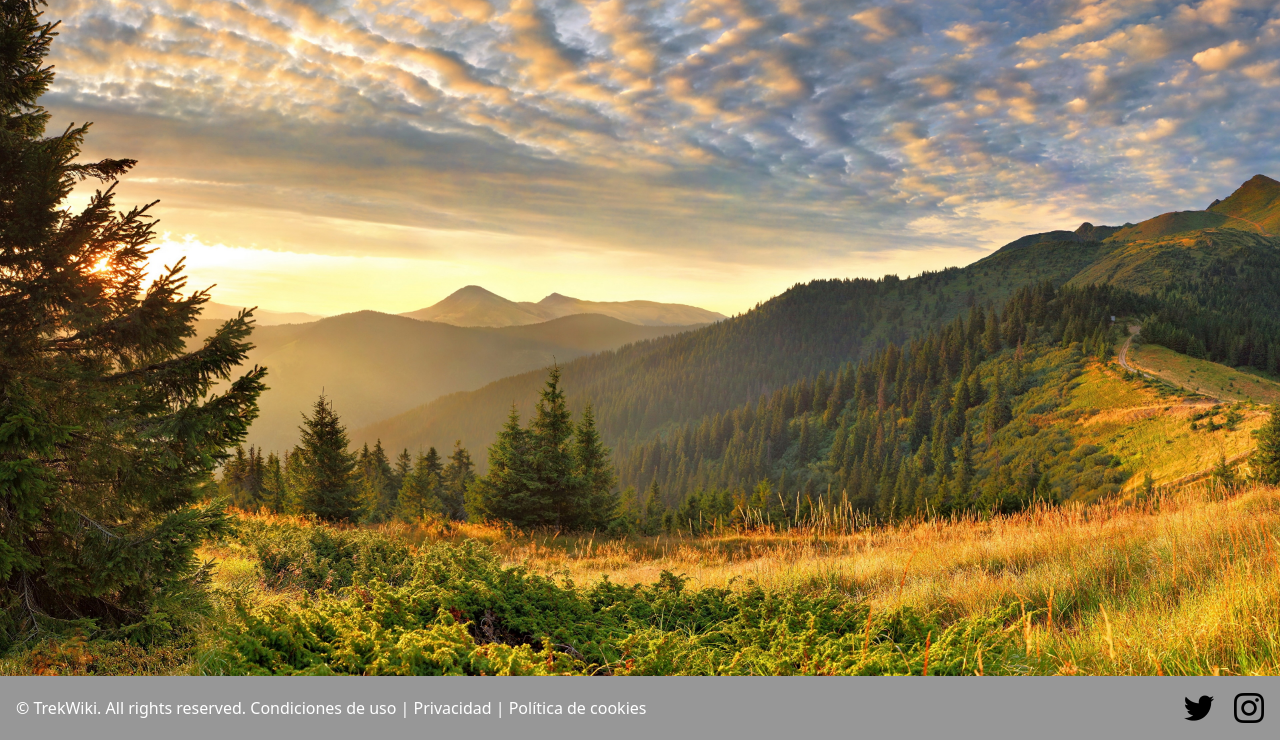
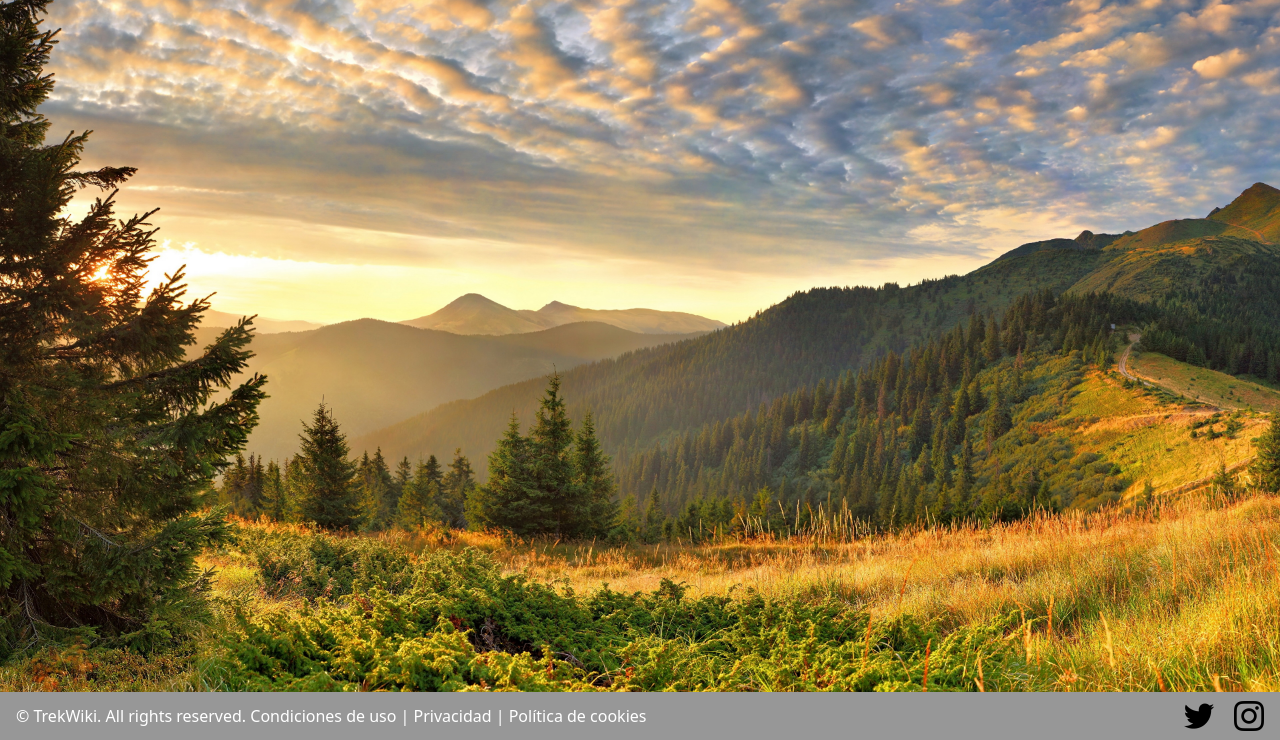
Before and after one commit to angelcabgom/integrador, a PHP site: page / in a window 1280 px wide. Shown: the part 60-800 px from the top of the page. Run offline with PHP 8.4, Linux system fonts and the light colour scheme; some web fonts are replaced.

Commit message:
Cambio del tamaño del footer

```diff
--- a/CODE/css/style.css
+++ b/CODE/css/style.css
@@ -179,7 +179,7 @@ div#tituloCabezera{
 footer {
     display: flex;
     background-color: #979797;
-    height: 8vh;
+    height: 6vh;
     align-items: center;
     justify-content: space-between;
 }
```
